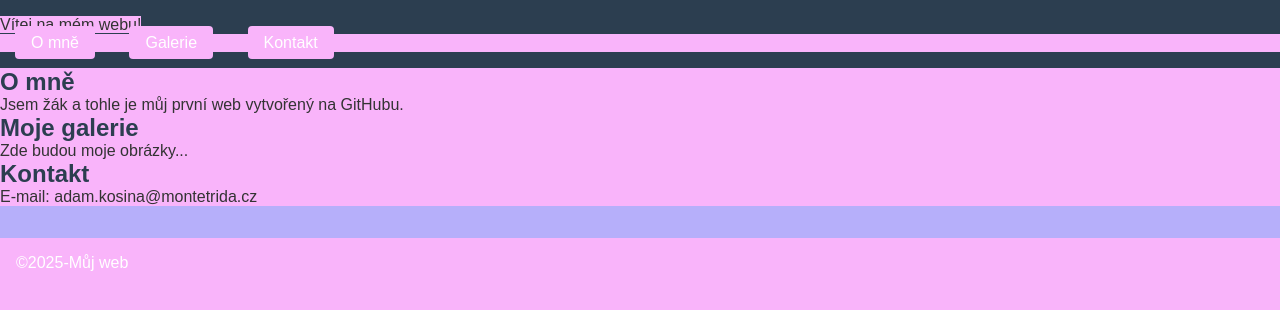
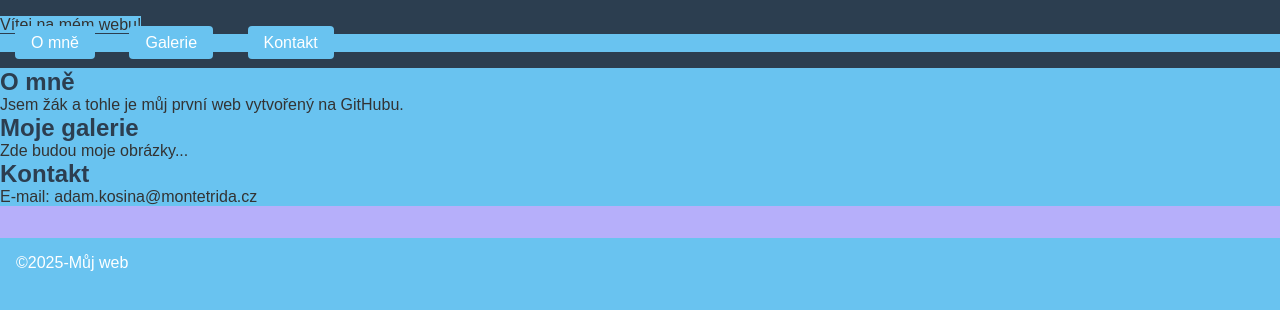
Before and after one commit to adamkosina-png/adamkosina-png.github.io, a plain HTML site: page index.html in a window 1280 px wide. Drawn offline with Linux system fonts and the light colour scheme.

Commit message:
Update style.css

```diff
--- a/style.css
+++ b/style.css
@@ -3,7 +3,7 @@
  margin: 0;
  padding: 0;
  box-sizing: border-box;
- background-color: #f9b4fa;
+ background-color: #69c3f0;
 }
 
 body {
```
